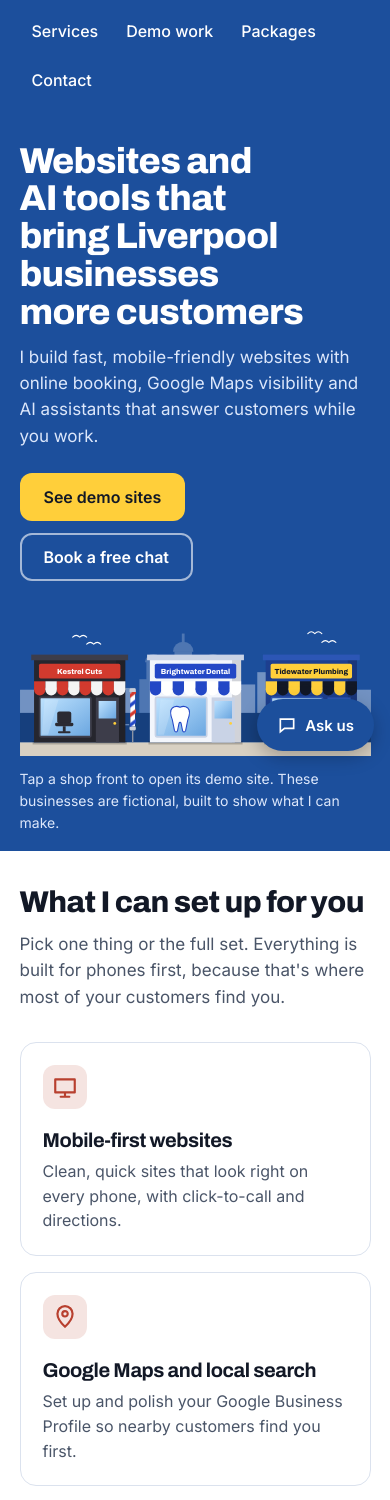
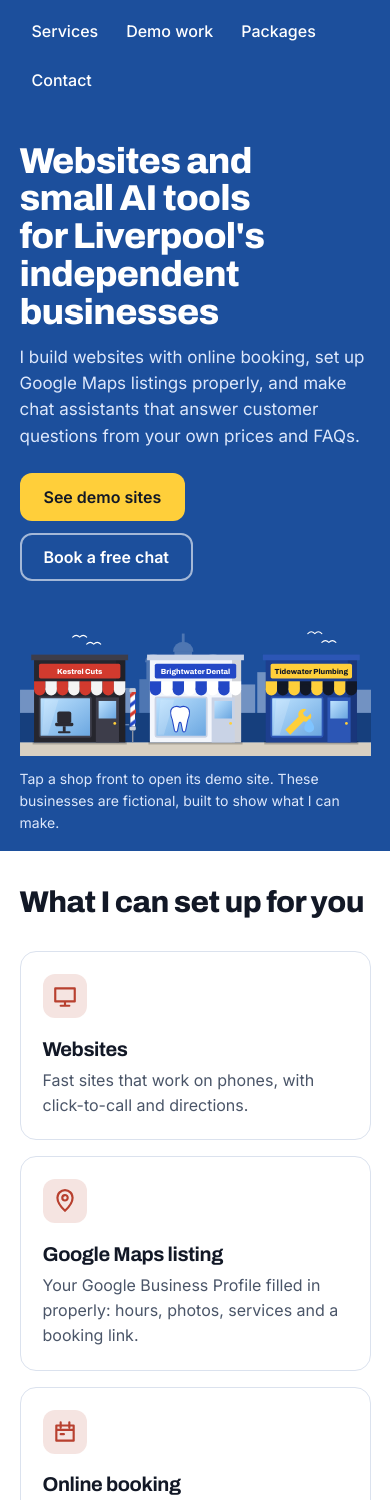
Before and after one commit to PrathamSaxena21/portfolio, a plain HTML site: page index.html in a window 390 px wide. Shown: the part 77-1577 px from the top of the page. Drawn offline with Linux system fonts and the light colour scheme.

Commit message:
Tighten portfolio copy and remove home page chatbot
Co-Authored-By: Claude Opus 5.5 <noreply@anthropic.com>
Claude-Session: https://claude.ai/code/session_01An2dHmUzUPZa96M9ewU3b8

```diff
--- a/index.html
+++ b/index.html
@@ -3,7 +3,7 @@
 <head>
 <meta charset="utf-8">
 <meta name="viewport" content="width=device-width, initial-scale=1">
-<title>Local Web &amp; AI Portfolio</title>
+<title>Pratham Saxena · Web &amp; AI</title>
 <link rel="preconnect" href="https://fonts.googleapis.com">
 <link rel="preconnect" href="https://fonts.gstatic.com" crossorigin>
 <link href="https://fonts.googleapis.com/css2?family=Archivo:wght@500;700;800&family=Inter:wght@400;500;600&display=swap" rel="stylesheet">
@@ -117,8 +117,8 @@ footer .wrap{display:flex;flex-wrap:wrap;justify-content:space-between;gap:12px}
   </nav>
   <div class="hero-top">
     <div>
-      <h1>Websites and AI tools that bring Liverpool businesses more customers</h1>
-      <p class="lead">I build fast, mobile-friendly websites with online booking, Google Maps visibility and AI assistants that answer customers while you work.</p>
+      <h1>Websites and small AI tools for Liverpool's independent businesses</h1>
+      <p class="lead">I build websites with online booking, set up Google Maps listings properly, and make chat assistants that answer customer questions from your own prices and FAQs.</p>
     </div>
     <div class="ctas">
       <a class="btn sun" href="#work">See demo sites</a>
@@ -133,22 +133,21 @@ footer .wrap{display:flex;flex-wrap:wrap;justify-content:space-between;gap:12px}
 <section class="band" id="services">
   <div class="wrap">
     <h2>What I can set up for you</h2>
-    <p class="lead">Pick one thing or the full set. Everything is built for phones first, because that's where most of your customers find you.</p>
-    <div class="services" id="svcs"></div>
+        <div class="services" id="svcs"></div>
   </div>
 </section>
 
 <section class="band work" id="work">
   <div class="wrap">
     <h2>Demo sites for three local trades</h2>
-    <p class="lead">Each demo is a working site you can click through, including bookings, forms and an assistant that answers common questions.</p>
+    <p class="lead">Three made-up businesses, built to show what a finished site can do. Everything on them is clickable.</p>
     <div class="demos" id="demos"></div>
   </div>
 </section>
 
 <section class="band" id="process">
   <div class="wrap">
-    <h2>How working together goes</h2>
+    <h2>How it works</h2>
     <div class="steps" id="steps"></div>
   </div>
 </section>
@@ -156,9 +155,9 @@ footer .wrap{display:flex;flex-wrap:wrap;justify-content:space-between;gap:12px}
 <section class="band" id="packages" style="padding-top:0">
   <div class="wrap">
     <h2>Packages</h2>
-    <p class="lead">Every project gets a fixed price agreed before any work starts, so there are no surprise bills.</p>
+    <p class="lead">Fixed price, agreed before I start.</p>
     <div class="packs" id="packs"></div>
-    <p class="note">You own your website and domain. If you ever want to move on, I hand everything over.</p>
+    <p class="note">You own the site and the domain.</p>
   </div>
 </section>
 
@@ -166,13 +165,12 @@ footer .wrap{display:flex;flex-wrap:wrap;justify-content:space-between;gap:12px}
   <div class="wrap about">
     <div>
       <h2>About me</h2>
-      <p class="lead">Hi, I'm <span data-owner>Pratham Saxena</span>. I'm studying for an MSc in Advanced Data Science and AI at the University of Liverpool. I use modern AI tools to build quickly, and I check every detail by hand so the result is solid and easy for you to run.</p>
-      <p class="lead">I like working with independent businesses: you get one person who answers your messages, explains things plainly and sticks around after launch.</p>
+      <p class="lead">I'm <span data-owner>Pratham Saxena</span>. I'm starting an MSc in Advanced Data Science and AI at the University of Liverpool, and I build websites and small AI tools for local businesses.</p>
     </div>
     <div class="facts">
-      <div class="fact"><b>Based in Liverpool</b>Happy to meet in person at your shop or clinic.</div>
-      <div class="fact"><b>Data and AI background</b>Chatbots, automations and simple dashboards, not just web pages.</div>
-      <div class="fact"><b>Plain English</b>No jargon. You'll always know what you're paying for and why.</div>
+      <div class="fact"><b>Studying</b>MSc Advanced Data Science and AI, University of Liverpool</div>
+      <div class="fact"><b>Builds</b>Websites, booking systems, chat assistants, automations, dashboards</div>
+      <div class="fact"><b>Contact</b>Email or WhatsApp, details below</div>
     </div>
   </div>
 </section>
@@ -180,8 +178,8 @@ footer .wrap{display:flex;flex-wrap:wrap;justify-content:space-between;gap:12px}
 <section class="band contact" id="contact">
   <div class="wrap cgrid">
     <div>
-      <h2>Let's talk about your business</h2>
-      <p class="lead">Tell me a little about what you do and what you'd like to improve. I'll reply with a few ideas, with no obligation.</p>
+      <h2>Get in touch</h2>
+      <p class="lead">Tell me what your business does and what you'd like to change. I'll reply with a couple of ideas.</p>
       <p class="mail">Email: <a data-mailto href="mailto:saxenapratham21@gmail.com"><span data-email>saxenapratham21@gmail.com</span></a></p>
       <p class="mail" style="margin-top:8px">WhatsApp: <a data-wa href="https://wa.me/919760399177"><span data-phone>+91 97603 99177</span></a></p>
     </div>
@@ -219,7 +217,6 @@ footer .wrap{display:flex;flex-wrap:wrap;justify-content:space-between;gap:12px}
 </footer>
 
 <script src="config.js"></script>
-<script src="bot.js"></script>
 <script>
 {
   const OWNER = SITE.owner;
@@ -230,21 +227,21 @@ footer .wrap{display:flex;flex-wrap:wrap;justify-content:space-between;gap:12px}
   document.getElementById('yr').textContent = new Date().getFullYear();
 
   const services = [
-    ['Mobile-first websites', 'Clean, quick sites that look right on every phone, with click-to-call and directions.', 'M3 5h18v12H3zM8 21h8M12 17v4'],
-    ['Google Maps and local search', 'Set up and polish your Google Business Profile so nearby customers find you first.', 'M12 21s-7-6.5-7-12a7 7 0 0 1 14 0c0 5.5-7 12-7 12zM12 11.5a2.5 2.5 0 1 0 0-5 2.5 2.5 0 0 0 0 5z'],
-    ['Online booking', 'Customers book a slot themselves, day or night. Fewer phone calls, fewer no-shows.', 'M4 6h16v14H4zM4 10h16M8 3v5M16 3v5M8 14h3'],
-    ['AI assistant', 'A chat assistant trained on your prices and FAQs that answers customers instantly.', 'M4 5h16v11H9l-5 4zM9 10h.01M12 10h.01M15 10h.01'],
-    ['Automations', 'Review requests, booking reminders and invoice follow-ups that send themselves.', 'M4 12a8 8 0 0 1 14-5l2-2v6h-6l2-2a5 5 0 0 0-9 3M20 12a8 8 0 0 1-14 5l-2 2v-6h6l-2 2a5 5 0 0 0 9-3'],
-    ['Simple dashboards', 'See bookings, enquiries and busy days at a glance, from the data you already have.', 'M4 20V10M10 20V4M16 20v-7M22 20H2']
+    ['Websites', 'Fast sites that work on phones, with click-to-call and directions.', 'M3 5h18v12H3zM8 21h8M12 17v4'],
+    ['Google Maps listing', 'Your Google Business Profile filled in properly: hours, photos, services and a booking link.', 'M12 21s-7-6.5-7-12a7 7 0 0 1 14 0c0 5.5-7 12-7 12zM12 11.5a2.5 2.5 0 1 0 0-5 2.5 2.5 0 0 0 0 5z'],
+    ['Online booking', 'Customers pick a time themselves and get a reminder before they come.', 'M4 6h16v14H4zM4 10h16M8 3v5M16 3v5M8 14h3'],
+    ['Chat assistant', 'Answers common questions from your own prices and FAQs, and passes anything else to you.', 'M4 5h16v11H9l-5 4zM9 10h.01M12 10h.01M15 10h.01'],
+    ['Automations', 'Review requests, booking reminders and invoice chasers sent automatically.', 'M4 12a8 8 0 0 1 14-5l2-2v6h-6l2-2a5 5 0 0 0-9 3M20 12a8 8 0 0 1-14 5l-2 2v-6h6l-2 2a5 5 0 0 0 9-3'],
+    ['Dashboards', 'Bookings, enquiries and busy days in one view, from data you already have.', 'M4 20V10M10 20V4M16 20v-7M22 20H2']
   ];
   document.getElementById('svcs').innerHTML = services.map(([t, d, p]) =>
     `<div class="svc"><svg viewBox="0 0 24 24" aria-hidden="true"><path d="${p}"/></svg><h3>${t}</h3><p>${d}</p></div>`).join('');
 
   const demos = [
     { name: 'Kestrel Cuts', kind: 'Barber · demo site', bg: 'linear-gradient(135deg,#26262e 60%,#d23a2e 60%)', href: 'barber.html',
-      pts: ['Pick a service, barber and time, then book in under a minute', 'Price list and opening hours always up to date', 'Assistant answers "are you open now?" and "how much is a skin fade?"'] },
+      pts: ['Pick a service, barber and time, then book in under a minute', 'Price list and opening hours always up to date', 'Chat assistant for opening hours and prices'] },
     { name: 'Brightwater Dental', kind: 'Private dental clinic · demo site', bg: 'linear-gradient(135deg,#2347c6 55%,#ff7b6b 55%)', href: 'dental.html',
-      pts: ['Clear treatment fees, so patients know costs upfront', 'New patient registration form online', 'Emergency appointment banner and assistant for out-of-hours questions'] },
+      pts: ['Treatment fees listed clearly', 'New patient registration form', 'Emergency appointment banner'] },
     { name: 'Tidewater Plumbing', kind: 'Plumbing & heating · demo site', bg: 'linear-gradient(135deg,#1d3f8f 55%,#ffcf3a 55%)', href: 'plumber.html',
       pts: ['Big tap-to-call button for emergencies', 'Quote request form with photo upload', 'Postcode checker for the areas covered'] }
   ];
@@ -254,20 +251,20 @@ footer .wrap{display:flex;flex-wrap:wrap;justify-content:space-between;gap:12px}
      <a class="btn ink" href="${d.href}">Open demo</a></article>`).join('');
 
   const steps = [
-    ['Free chat', 'A 20-minute call or visit. I learn how your business works and where customers drop off.'],
-    ['Clear plan', 'I suggest pages and features and give you a fixed price before anything starts.'],
-    ['Build and review', 'You see a working draft early and ask for changes until it feels right.'],
-    ['Launch and look after', 'I put it live, connect your domain and show you how to update it. Help is a message away.']
+    ['Chat', '20 minutes on the phone or video. You tell me what isn\'t working.'],
+    ['Plan and price', 'I write down what I\'ll build and give you a fixed price.'],
+    ['Build', 'You see a working draft early and ask for changes.'],
+    ['Launch', 'I put it live on your domain and show you how to edit it.']
   ];
   document.getElementById('steps').innerHTML = steps.map(([t, d]) => `<div class="step"><h3>${t}</h3><p>${d}</p></div>`).join('');
 
   const packs = [
-    { t: 'Starter website', f: 'For businesses with no site, or one that looks dated.', pick: false,
-      li: ['Up to 5 mobile-friendly pages', 'Click-to-call, map and opening hours', 'Contact form to your inbox', 'Basic search setup so Google can find you'] },
-    { t: 'Found and booked', f: 'Most popular. For businesses that want more bookings.', pick: true,
+    { t: 'Website', f: 'For businesses with no site, or an outdated one.', pick: false,
+      li: ['Up to 5 mobile-friendly pages', 'Click-to-call, map and opening hours', 'Contact form to your inbox', 'Basic search setup'] },
+    { t: 'Website plus booking', f: 'For businesses that take appointments.', pick: false,
       li: ['Everything in Starter', 'Google Business Profile set-up', 'Online booking with reminders', 'Automatic review requests', 'Monthly visitor summary'] },
-    { t: 'AI assistant add-on', f: 'For busy owners who miss calls and messages.', pick: false,
-      li: ['Chat assistant trained on your FAQs and prices', 'Answers out of hours', 'Sends new enquiries to email or WhatsApp', 'One custom automation of your choice'] }
+    { t: 'Chat assistant add-on', f: 'For owners who miss calls and messages.', pick: false,
+      li: ['Chat assistant trained on your FAQs and prices', 'Answers out of hours', 'Sends new enquiries to email or WhatsApp', 'One automation, such as review requests'] }
   ];
   document.getElementById('packs').innerHTML = packs.map(p =>
     `<div class="pack${p.pick ? ' pick' : ''}"><h3>${p.t}</h3><p class="for">${p.f}</p><ul>${p.li.map(l => `<li>${l}</li>`).join('')}</ul></div>`).join('');
@@ -329,16 +326,6 @@ footer .wrap{display:flex;flex-wrap:wrap;justify-content:space-between;gap:12px}
   const pole = (x) => `<g><rect x="${x}" y="226" width="18" height="12" rx="4" fill="#c9ced8"/><clipPath id="pc"><rect x="${x + 2}" y="238" width="14" height="96"/></clipPath>
     <g clip-path="url(#pc)"><rect x="${x + 2}" y="238" width="14" height="96" fill="#fff"/><g class="stripes">${Array.from({ length: 6 }, (_, i) => `<path d="M${x} ${250 + i * 28}l18-14v12l-18 14z" fill="${i % 2 ? '#2347c6' : '#d23a2e'}"/>`).join('')}</g></g>
     <rect x="${x}" y="334" width="18" height="12" rx="4" fill="#c9ced8"/><rect x="${x + 7}" y="346" width="4" height="34" fill="#8b93a3"/></g>`;
-  mountBot({ name: OWNER, color: '#1c4f9c', focus: '#ffcf3a',
-    greeting: "Hi! I'm a demo of the kind of assistant I build for businesses. Ask me about services, pricing or how to get started.",
-    fallback: "Good question. The best way to get a proper answer is the contact form below, and I'll reply personally.",
-    faqs: [
-      { q: 'What do you build?', keys: ['build', 'do you', 'service', 'offer'], a: 'Mobile-friendly websites, online booking, Google Maps set-up, AI chat assistants and small automations for local businesses.' },
-      { q: 'How much does it cost?', keys: ['cost', 'price', 'how much', '£', 'charge'], a: 'Every project gets a fixed price agreed upfront, based on what you need. Use the contact form and I will send a clear quote.' },
-      { q: 'How long does it take?', keys: ['long', 'time', 'when', 'quick'], a: 'You see a working draft early, then we refine it together. Most small sites are ready within a few weeks.' },
-      { q: 'Can I see examples?', keys: ['example', 'demo', 'portfolio', 'work'], a: 'Yes. Scroll to "Demo sites" to try the barber, dental clinic and plumber demos.' }
-    ] });
-
   document.getElementById('scene').innerHTML = `<defs><linearGradient id="glass" x1="0" y1="0" x2="1" y2="1"><stop offset="0" stop-color="#bfe3ff"/><stop offset="1" stop-color="#6aa6e0"/></linearGradient></defs>
     ${sky}<rect class="quay" x="0" y="380" width="1000" height="40"/>
     ${shops.map(shopSvg).join('')}${pole(312)}`;
```
